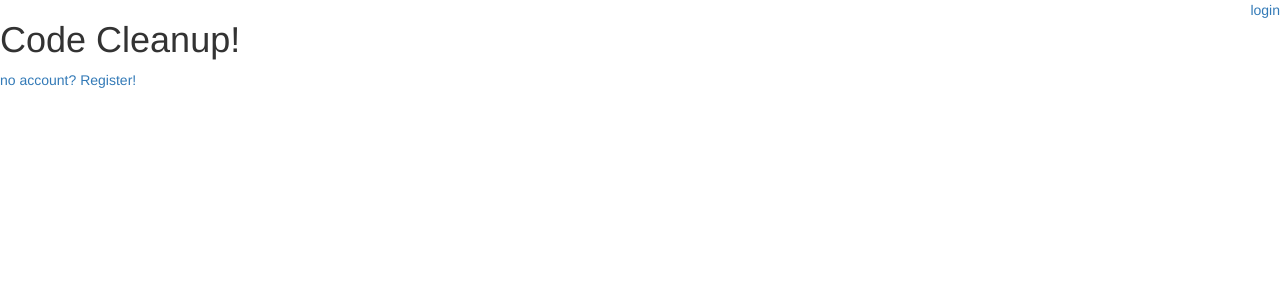
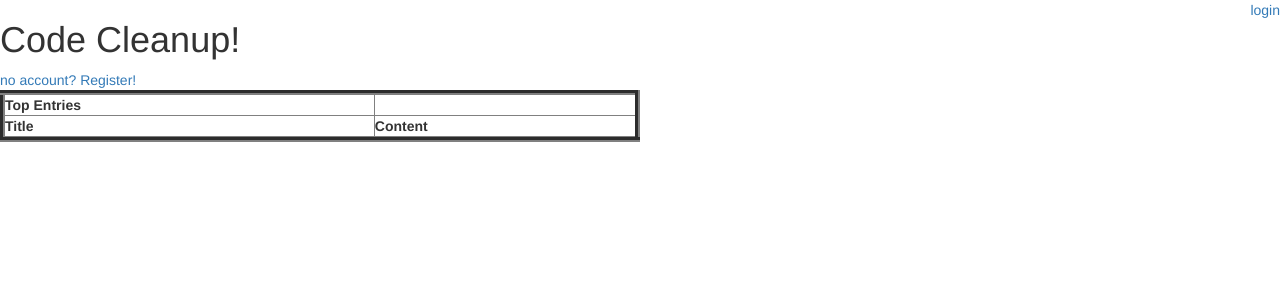
Before and after one commit to ChayneThrash/DCSP_Group_Project, a PHP site: page / in a window 1280 px wide. Shown: the top 300 px of the page. Run offline with PHP 8.4, Linux system fonts and the light colour scheme; data that the repository does not hold is empty; some libraries are stand-ins or nearby versions.

Commit message:
Continued updates on displaying content
working on getting content to show in the table.

```diff
--- a/index.php
+++ b/index.php
@@ -35,7 +35,11 @@ if (is_null($db_conn)) {
     </div>
 	<div id='Content'>
 		<?PHP
-		echo "<a id='content'>{$content->content}</a>";
+		echo "<TABLE BORDER='5' WIDTH='50%' CELLPADDING='7' CELLSPACING='3'>";
+		echo "<TR><TH>Top Entries<TH></TR>";
+		echo "<TR><TH>Title</TH><TH>Content</TH></TR>";
+		echo "<TR ALIGN = 'LEFT'><TD>{$content->title}</TD><TD>{$content->content}</TD></TR>";
+		echo "</Table>";
 		?>
 	</div>
 </body>
```
